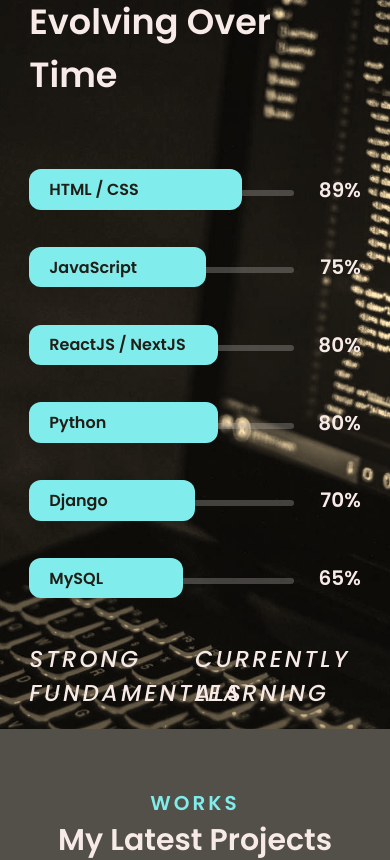
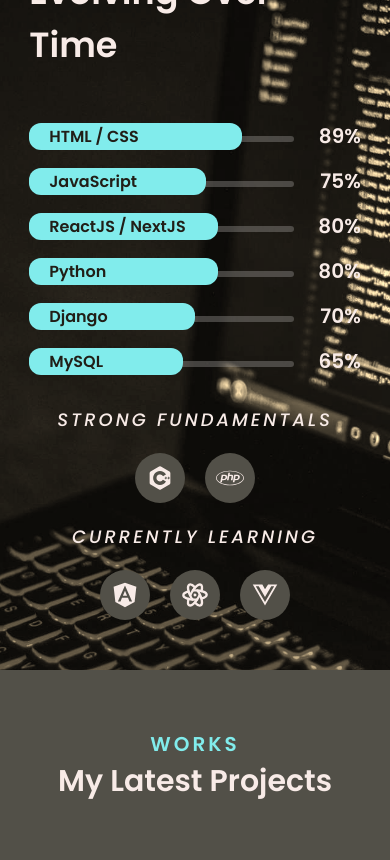
Before and after one commit to robindkns/robindkns.github.io, a React (Create React App) app: page / in a window 390 px wide. Shown: the part 3540-4400 px from the top of the page. Built offline with nearby package versions, Linux system fonts and the light colour scheme.

Commit message:
Responsive component OtherSkills + added Loading page

```diff
--- a/src/components/Loading/Loading.jsx
+++ b/src/components/Loading/Loading.jsx
@@ -2,10 +2,10 @@
 
 export default function Loading() {
     return (
-        <div class="container-loader">
-            <div class="loader"></div>
-            <div class="loader"></div>
-            <div class="loader"></div>
+        <div className="container-loader">
+            <div className="loader"></div>
+            <div className="loader"></div>
+            <div className="loader"></div>
         </div>
     )
 }
--- a/src/components/Loading/Loading.sass
+++ b/src/components/Loading/Loading.sass
@@ -1,4 +1,3 @@
-/* From Uiverse.io by Nawsome */
 
 .loader
     position: absolute
--- a/src/components/Navbar/Navbar.sass
+++ b/src/components/Navbar/Navbar.sass
@@ -130,9 +130,9 @@
         width: 30%
 
 /* Téléphones petits */
-@media (max-width: 400px)
+@media (max-width: 405px)
     nav button
-        font-size: 13px
+        font-size: 12px
 
 /* Téléphones petits */
 @media (max-width: 393px)
--- a/src/components/OtherSkills/OtherSkills.jsx
+++ b/src/components/OtherSkills/OtherSkills.jsx
@@ -1,4 +1,7 @@
+/* eslint-disable no-unused-vars */
 import './OtherSkills.sass';
+
+import { useEffect, useState } from 'react';
 
 import { BiLogoCPlusPlus } from "react-icons/bi";
 import { FaPhp } from "react-icons/fa6";
@@ -7,36 +10,62 @@
 import { FaVuejs } from "react-icons/fa";
 
 export default function OtherSkills() {
+
+    const [isHoveredFund, setIsHoveredFund] = useState(null);
+    const [isHoveredCurrent, setIsHoveredCurrent] = useState(null);
+
+    const [fundamentals, setFundamentals] = useState([
+        {
+            name: "C / C++",
+            icon: <BiLogoCPlusPlus />
+        },
+        {
+            name: "PHP",
+            icon: <FaPhp />
+        }
+    ]);
+
+    const [currently, setCurrently] = useState([
+        {
+            name: "Angular",
+            icon: <FaAngular />
+        },
+        {
+            name: "React Native",
+            icon: <TbBrandReactNative />
+        },
+        {
+            name: "Vue.js",
+            icon: <FaVuejs />
+        }
+    ])
+
     return (
         <div className="other-skills">
             <div className="other-col">
                 <h3>STRONG FUNDAMENTALS</h3>
                 <ul>
-                    <li className='languages-ip'>
-                        <BiLogoCPlusPlus />
-                        <span>C / C++</span>
-                    </li>
-                    <li className='languages-ip'>
-                        <FaPhp />
-                        <span>PHP</span>
-                    </li>
+                    {fundamentals.map((item,index) => (
+                        <li key={index} className='languages-ip-fund' onMouseOver={() => setIsHoveredFund(index)} onMouseLeave={() => setIsHoveredFund(false)}>
+                            <div className="fund-content">
+                                {item.icon}
+                                <span>{item.name}</span>
+                            </div>
+                        </li>
+                    ))}
                 </ul>
             </div>
             <div className="other-col">
                 <h3>CURRENTLY LEARNING</h3>
                 <ul>
-                    <li className='languages-ip'>
-                        <FaAngular />
-                        <span>Angular</span>
-                    </li>
-                    <li className='languages-ip'>
-                        <TbBrandReactNative />
-                        <span>React Native</span>
-                    </li>
-                    <li className='languages-ip'>
-                        <FaVuejs />
-                        <span>Vue.js</span>
-                    </li>
+                    {currently.map((item,index) => (
+                        <li key={index} className='languages-ip' onMouseOver={() => setIsHoveredCurrent(index)} onMouseLeave={() => setIsHoveredCurrent(false)}>
+                            <div className="current-content">
+                                {item.icon}
+                                {isHoveredCurrent === index ? <span>{item.name}</span> : null}
+                            </div>
+                        </li>
+                    ))}
                 </ul>
             </div>
         </div>
--- a/src/components/OtherSkills/OtherSkills.sass
+++ b/src/components/OtherSkills/OtherSkills.sass
@@ -1,5 +1,5 @@
 .other-skills
-    padding-top: 25px
+    padding-top: 15px
     display: flex
     justify-content: space-between
     h3
@@ -42,19 +42,17 @@
     background: #525048
     border-radius: 50%
     color: #f8ebe7
-    transition: 0.4s
-    gap: 10px
+    transition: 0.3s
     svg
         transition: 0.3s
         font-size: 40px
     span
-        display: none
+        opacity: 0
         transition: 0.3s
         font-size: 18px
         white-space: nowrap
         overflow: hidden
         text-overflow: clip
-
 
 .languages-ip::before
     content: ''
@@ -68,6 +66,7 @@
     transition: 0.4s
     transform: scale(1.9)
     z-index: -1
+    transition: 0.3s
 
 .languages-ip:hover::before
     transform: scale(1.3)
@@ -77,7 +76,236 @@
     color: #81ecec
     box-shadow: 0 0 5px #81ecec
     text-shadow: 0 0 5px #81ecec
-    width: 200px
+    width: 180px
     border-radius: 13px
     span
-        display: block
+        opacity: 1
+
+.current-content
+    display: flex
+    align-items: center
+    gap: 10px
+
+.languages-ip-fund
+    position: relative
+    display: flex
+    align-items: center
+    width: 70px
+    height: 70px
+    line-height: 63px
+    background: #525048
+    border-radius: 50%
+    color: #f8ebe7
+    transition: 0.3s
+    overflow: hidden
+    svg
+        font-size: 40px
+    span
+        white-space: nowrap
+        overflow: hidden
+        text-overflow: clip
+        transition: 0.3s
+        font-size: 18px
+
+.fund-content
+    display: flex
+    align-items: center
+    margin-left: 15px
+    gap: 20px
+
+.languages-ip-fund::before
+    content: ''
+    position: absolute
+    top: 0
+    left: 0
+    width: 100%
+    height: 100%
+    border-radius: 50%
+    background: #81ecec
+    transition: 0.4s
+    transform: scale(1.9)
+    z-index: -1
+    transition: 0.3s
+
+.languages-ip-fund:hover::before
+    transform: scale(1.3)
+    box-shadow: 0 0 15px #81ecec
+
+.languages-ip-fund:hover
+    color: #81ecec
+    box-shadow: 0 0 5px #81ecec
+    text-shadow: 0 0 5px #81ecec
+    width: 160px
+    border-radius: 13px
+
+.languages-ip-fund:nth-child(2):hover
+    color: #81ecec
+    box-shadow: 0 0 5px #81ecec
+    text-shadow: 0 0 5px #81ecec
+    width: 130px
+    border-radius: 13px
+
+
+@media (min-width: 1920px)
+    .other-skills
+        padding-top: 25px
+
+/* Ordinateurs portables */
+@media (max-width: 1280px)
+    .other-skills h3
+        font-size: 22px
+    .languages-ip-fund
+        width: 60px
+        height: 60px
+        svg
+            font-size: 35px
+        span
+            font-size: 18px
+    .fund-content
+        margin-left: 13px
+    .languages-ip
+        width: 60px
+        height: 60px
+        svg
+            font-size: 35px
+        span
+            font-size: 18px
+
+/* Téléphones moyens à grands */
+@media (max-width: 768px)
+    .other-skills
+        padding-top: 30px
+        flex-direction: column
+        gap: 20px
+    .other-col
+        width: 80%
+    .other-col:nth-child(2)
+        align-items: flex-start
+    .current-content
+        margin-left: 13px
+        gap: 20px
+    .languages-ip
+        position: relative
+        display: flex
+        align-items: center
+        justify-content: start
+        line-height: 63px
+        background: #525048
+        border-radius: 50%
+        color: #f8ebe7
+        transition: 0.3s
+        overflow: hidden
+    .languages-ip::before
+        content: ''
+        position: absolute
+        top: 0
+        left: 0
+        width: 100%
+        height: 100%
+        border-radius: 50%
+        background: #81ecec
+        transition: 0.4s
+        transform: scale(1.9)
+        z-index: -1
+        transition: 0.3s
+    .languages-ip:hover::before
+        transform: scale(1.3)
+        box-shadow: 0 0 15px #81ecec
+    .languages-ip:hover
+        color: #81ecec
+        box-shadow: 0 0 5px #81ecec
+        text-shadow: 0 0 5px #81ecec
+        width: 160px
+        border-radius: 13px
+    .languages-ip:nth-child(2):hover
+        color: #81ecec
+        box-shadow: 0 0 5px #81ecec
+        text-shadow: 0 0 5px #81ecec
+        width: 200px
+        border-radius: 13px
+
+/* Téléphones petits */
+@media (max-width: 480px)
+    .other-skills h3
+        font-size: 18px
+        width: 100%
+        text-align: center
+    .other-col
+        ul
+            width: 100%
+            justify-content: center
+            align-items: center
+            gap: 20px
+    .other-col:nth-child(2)
+        width: 100%
+        justify-content: center
+        ul
+            width: 100%
+            display: flex
+            align-items: center
+            gap: 20px
+    .languages-ip-fund span
+        font-size: 16px
+    .languages-ip span
+        font-size: 16px
+    .languages-ip:nth-child(2):hover
+        width: 185px
+    .other-col
+        width: 100%
+        justify-content: center
+
+@media (max-width: 393px)
+    .languages-ip-fund
+        width: 50px
+        height: 50px
+        svg
+            font-size: 28px
+        span
+            font-size: 14px
+    .languages-ip
+        width: 50px
+        height: 50px
+        svg
+            font-size: 28px
+        span
+            font-size: 14px
+    .languages-ip-fund:hover
+        width: 130px
+    .languages-ip:hover
+        width: 130px
+    .languages-ip:nth-child(2):hover
+        width: 160px
+    .fund-content
+        margin-left: 11px
+    .current-content
+        margin-left: 11px
+
+@media (max-width: 340px)
+    .languages-ip-fund:hover
+        width: 120px
+    .languages-ip-fund:nth-child(2):hover
+        width: 95px
+    .fund-content
+        gap: 12px
+        margin-left: 8px
+    .current-content
+        gap: 10px
+        margin-left: 8px
+    .languages-ip-fund
+        width: 40px
+        height: 40px
+        svg
+            font-size: 25px
+        span
+            font-size: 14px
+    .languages-ip
+        width: 40px
+        height: 40px
+        svg
+            font-size: 25px
+        span
+            font-size: 14px
+    .languages-ip:hover
+        width: 110px
+    .languages-ip:nth-child(2):hover
+        width: 145px
--- a/src/components/Skills/Skills.sass
+++ b/src/components/Skills/Skills.sass
@@ -128,9 +128,13 @@
 
 /* Téléphones moyens à grands */
 @media (max-width: 768px)
+    .skills
+        height: auto
+        padding-top: 50px
+        padding-bottom: 50px
     .skills-grid
         grid-template-columns: 1fr
-        gap: 0
+        gap: 10px
         margin-top: 50px
     .skills-header
         h1
@@ -142,24 +146,25 @@
 
 /* Téléphones petits */
 @media (max-width: 480px)
+    .skill
+        height: 100%
+        span
+            font-size: 20px
     .skills-content-container
-        height: 65%
+        height: 90%
+        font-size: 18px
     .percentage
         font-size: 30px
-    .skills-footer p
-        font-size: 17px
 
 /* Téléphones petits */
 @media (max-width: 425px)
-    .skills-container
-        height: 80%
+    .skills-grid
+        gap: 15px
     .skill span
         font-size: 18px
         margin-left: 20px
     .percentage
         font-size: 24px
-    .skills-footer p
-        font-size: 15px
 
 
 @media (max-width: 393px)
@@ -169,7 +174,3 @@
         font-size: 16px
     .skills-footer p
         font-size: 14px
-
-
-/* Téléphones très petits */
-@media (max-width: 320px)
```
Also changed, not shown: 1 other file (tests, documents, lock files or other folders).
